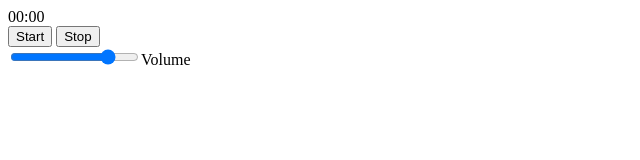
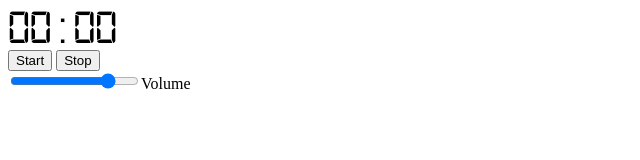
Before and after one commit to rodelrod/pomodoro-js, a website built with webpack: page public/index.html in a window 1280 px wide. Shown: the whole page, without its empty margins (0-640 px from the left). Built offline with nearby package versions, Linux system fonts and the light colour scheme.

Commit message:
Use 7-segment font for the counter.

```diff
--- a/app/main.js
+++ b/app/main.js
@@ -51,7 +51,7 @@ startBtn.onclick = function(event) {
                 clearInterval(checkIntervalId);
             };
         },
-        500
+        200
     );
   }
 };
--- /dev/null
+++ b/public/css/main.css
@@ -0,0 +1,10 @@
+@font-face {
+  font-family: 'Digital7';
+  src: url('../assets/digital-7mono.ttf');
+}
+
+.counter {
+  font-family: 'Digital7';
+  font-size: 36pt;
+  height: 42px;
+}
--- a/public/index.html
+++ b/public/index.html
@@ -3,18 +3,19 @@
 <head>
   <meta charset="UTF-8">
   <title>Pomodoro Timer</title>
+  <link href="css/main.css" rel="stylesheet" />
 </head>
 <body>
   <audio id="alarm-sound" src="assets/alarm.mp3" preload="auto"></audio>
   <audio id="ticking-sound" src="assets/ticking.mp3" preload="auto"></audio>
-  <div id="counter">
+  <div class="counter">
     <span id="minutes">00</span>:<span id="seconds">00</span>
-    <br>
+  </div>
+  <div class="timer-control">
     <button id="start-button">Start</button>
     <button id="stop-button">Stop</button>
-    <br>
-    <input id="volume-range" type="range" min="0" max="1" value="0.8" step="0.05"></input><span>Volume</span>
   </div>
+  <input id="volume-range" type="range" min="0" max="1" value="0.8" step="0.05"></input><span>Volume</span>
   <script type="text/javascript" src="bundle.js"></script>
 </body>
 </html>
```
Also changed, not shown: public/assets/digital-7mono.ttf (added).
